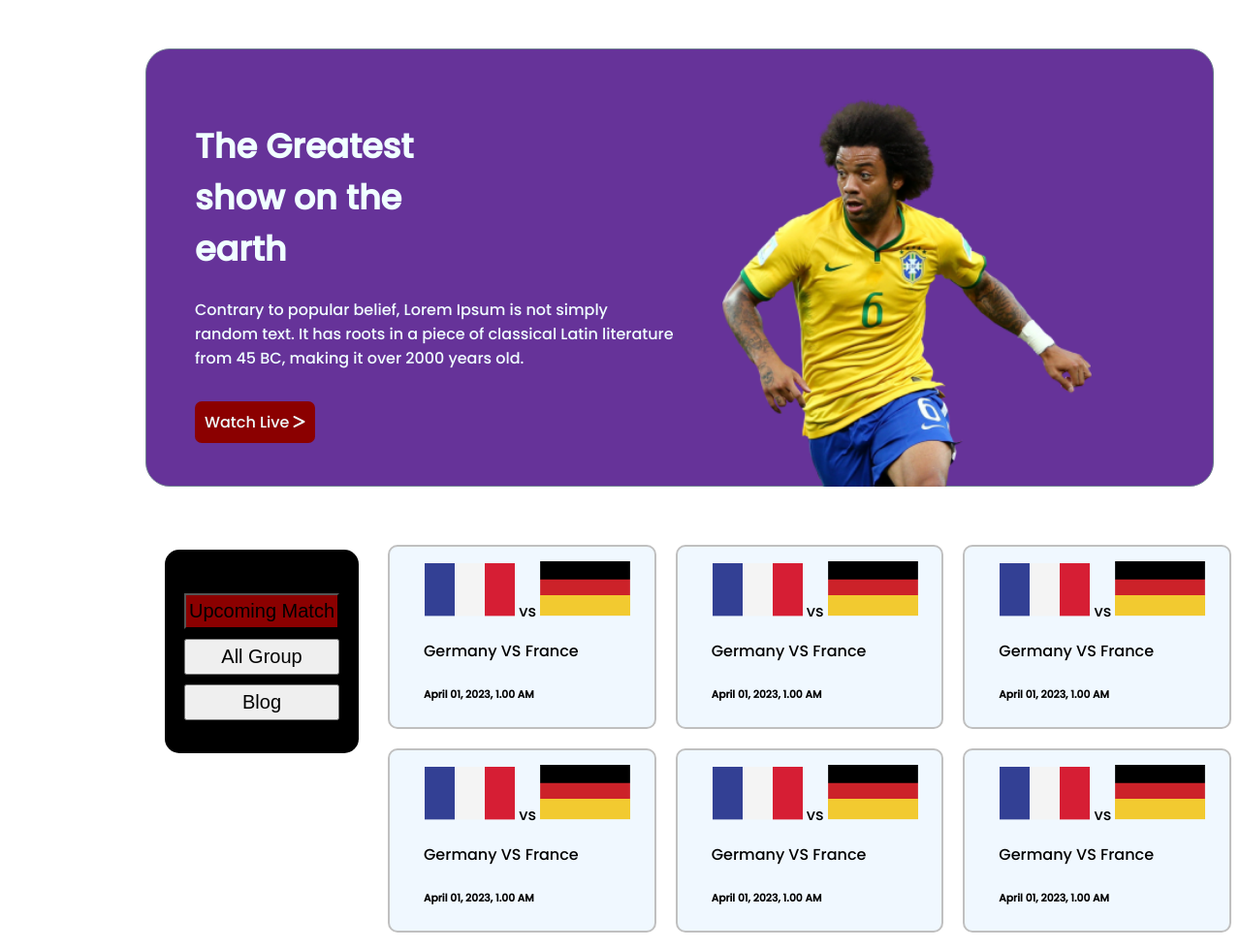
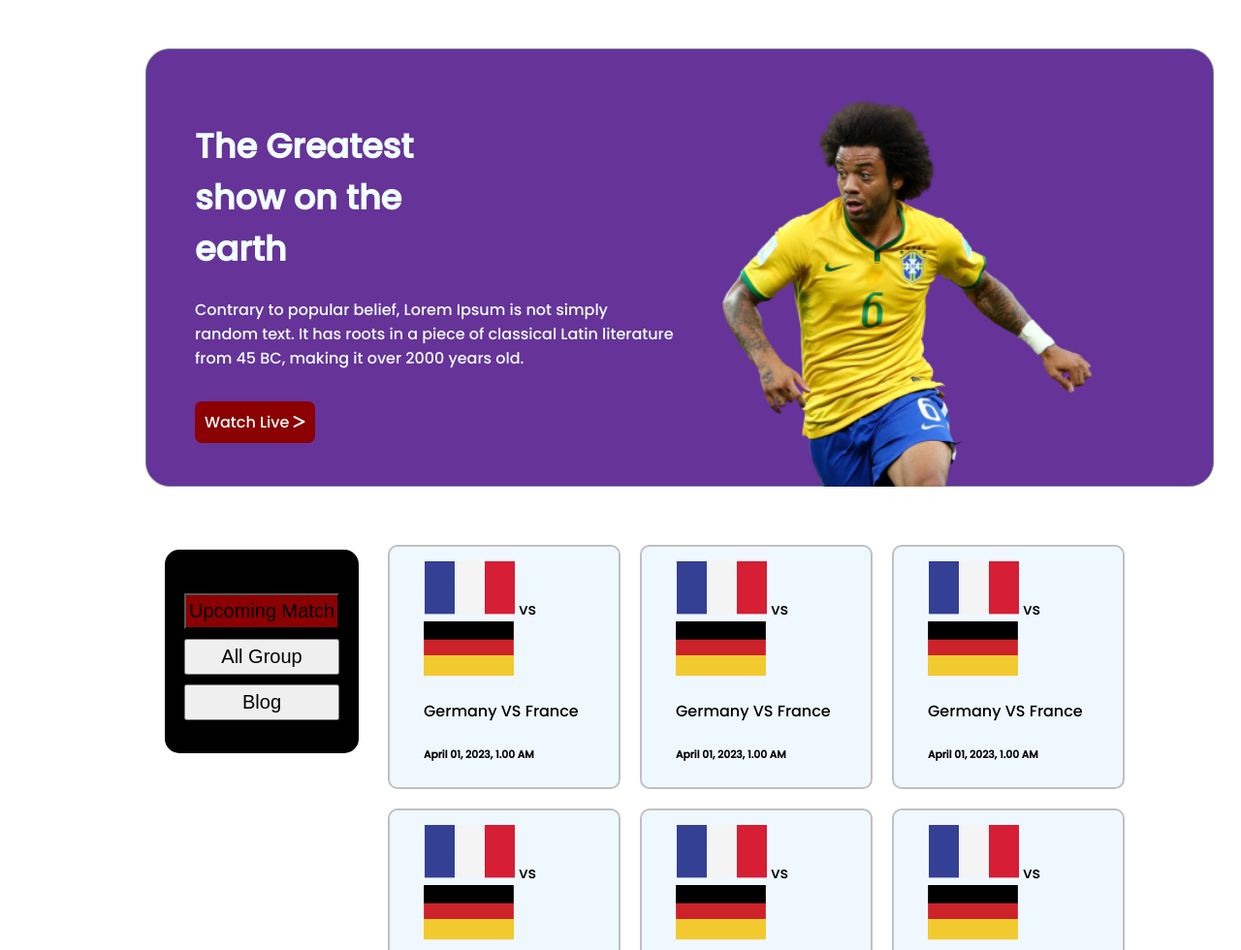
Before and after one commit to rizvikhan5/Assaingmant-2, a plain HTML site: page match.html in a window 1280 px wide. Shown: the top 980 px of the page at 97% size. Drawn offline with Linux system fonts and the light colour scheme.

Commit message:
add max width

```diff
--- a/Style/second.css
+++ b/Style/second.css
@@ -4,6 +4,7 @@
     body{
         font-family: 'Poppins', sans-serif;
         margin: 0;
+        max-width: 1170px;
 
     }
 
--- a/Style/styles.css
+++ b/Style/styles.css
@@ -4,6 +4,7 @@
 body{
     font-family: 'Poppins', sans-serif;
     margin: 0;
+    max-width: 1170px;
 
 }
 
```
